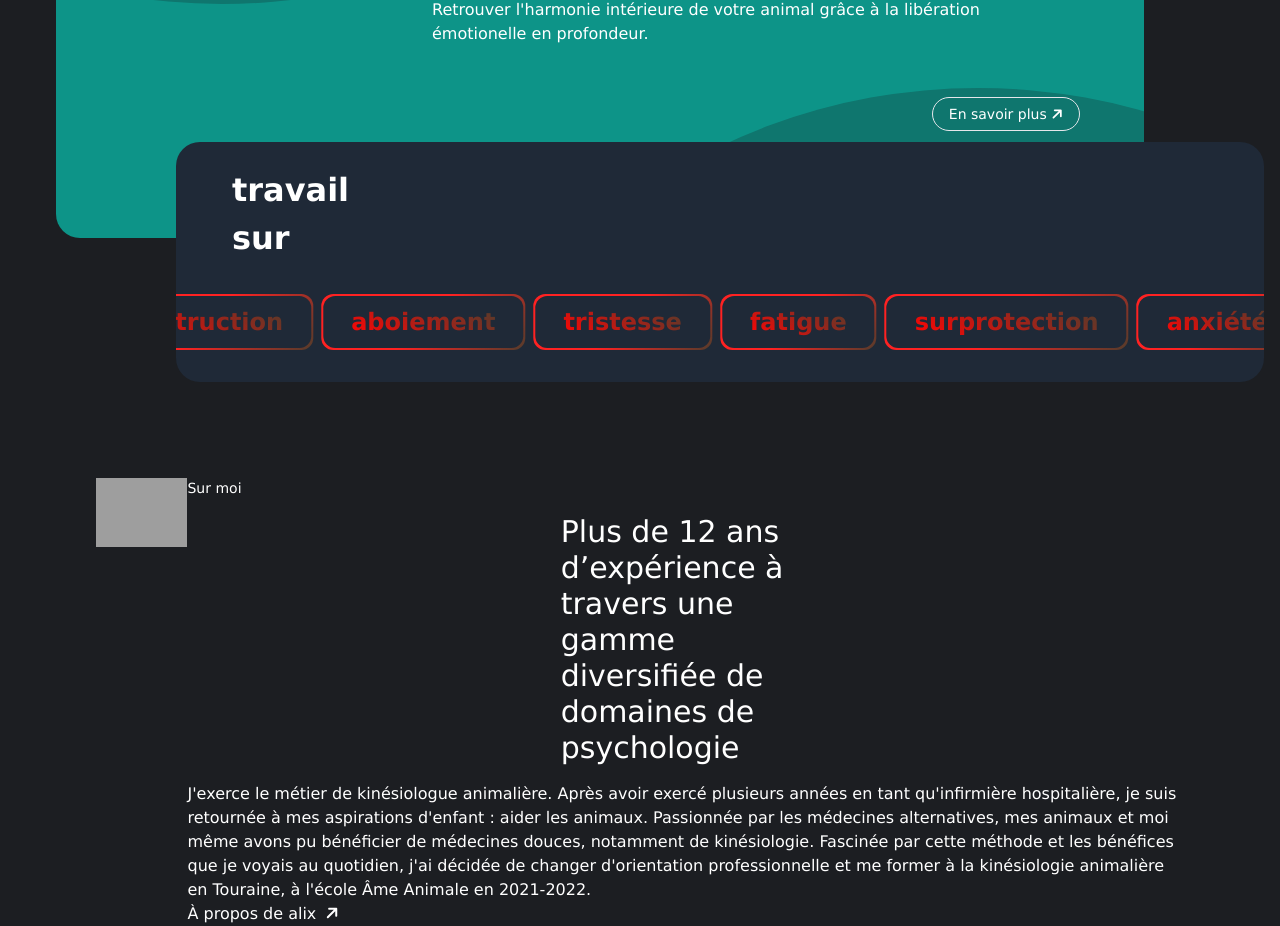
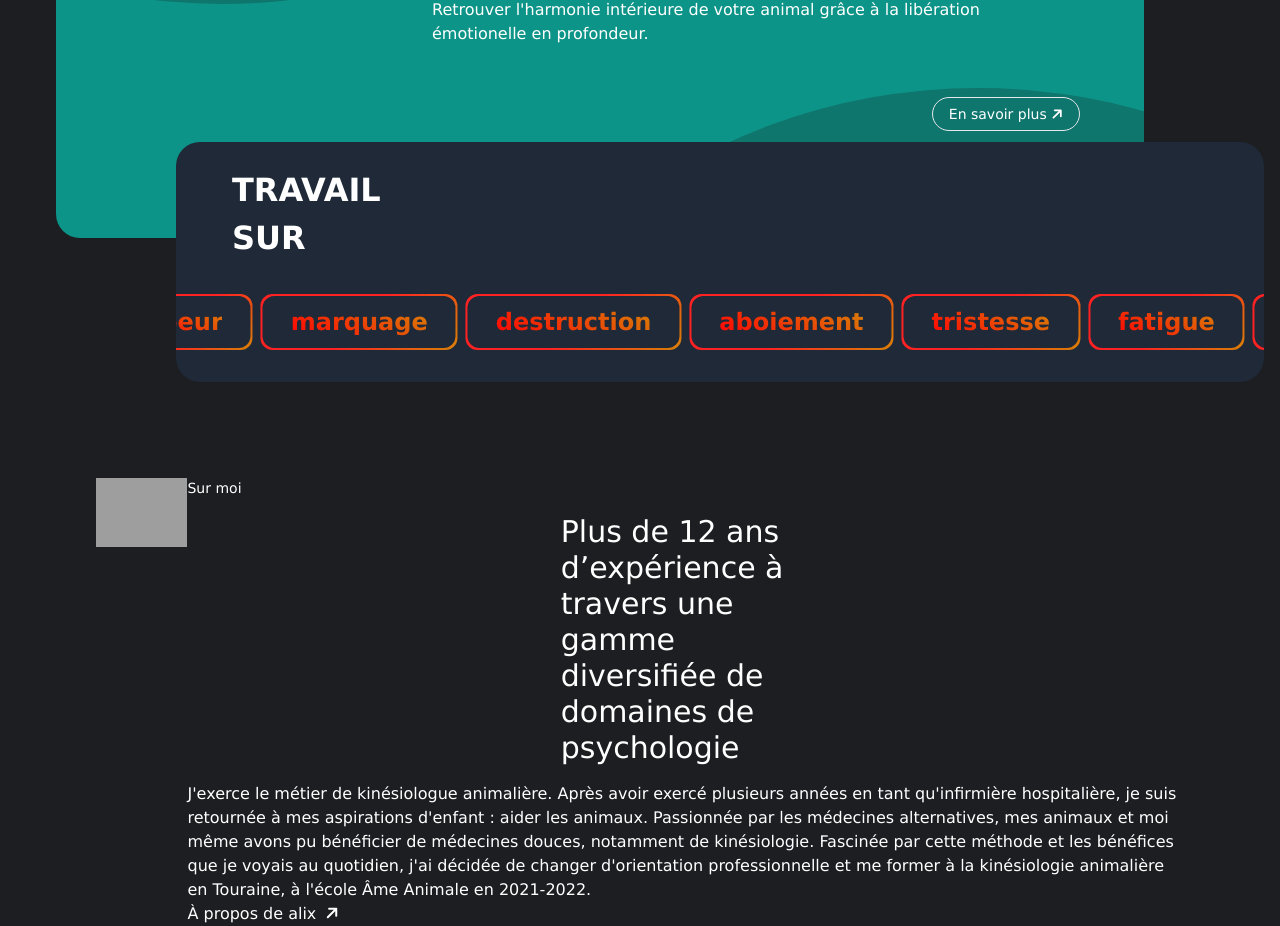
Before and after one commit to PilcodeurDev/kinesiologie_animaliere_25, a React (Vite) app in the folder frontend/: page / in a window 1280 px wide. Shown: the part 1096-2022 px from the top of the page. Built offline with nearby package versions, Linux system fonts and the light colour scheme; grey boxes are pictures that could not be loaded.

Commit message:
modification de la cliente validé: vitesse, mot et visibilité de l'affichage du slider

```diff
--- a/frontend/src/components/Home.jsx
+++ b/frontend/src/components/Home.jsx
@@ -14,7 +14,7 @@ export default function Home() {
     { word: "aboiement" },
     { word: "tristesse" },
     { word: "fatigue" },
-    { word: "surprotection" },
+    { word: "protection" },
   ];
 
   return (
@@ -55,8 +55,8 @@ export default function Home() {
           </div>
           {/* 2eme box */}
           <div className=" bg-gray-800 rounded-3xl relative h-60 left-20 -top-24 overflow-hidden z-10">
-            <h2 className=" px-14 pt-6 relative ">travail</h2>
-            <h2 className=" px-14 pb-8 relative ">sur</h2>
+            <h2 className=" px-14 pt-6 relative ">TRAVAIL</h2>
+            <h2 className=" px-14 pb-8 relative ">SUR</h2>
             {/* animation caroussel */}
             <div className="flex words-slide">
               {data.map((probleme) => (
--- a/frontend/src/components/css/Home.css
+++ b/frontend/src/components/css/Home.css
@@ -26,7 +26,7 @@
 }
 
 .border-linear-gradient {
-  background: linear-gradient(135deg, #ff2222 0% 50%, #e5710b44);
+  background: linear-gradient(135deg, #ff2222 0% 50%, #ed8b02e6);
 }
 
 .word_bg {
@@ -36,14 +36,14 @@
 .word {
   font-size: 1.5rem;
   font-weight: bold;
-  background: -webkit-linear-gradient(60deg, #ff0404, #e5710b44);
+  background: -webkit-linear-gradient(60deg, #ff0404, #ed8b02e6);
   -webkit-background-clip: text;
   -webkit-text-fill-color: transparent;
 }
 
 .words-slide {
   white-space: nowrap;
-  animation: slide 20s linear infinite;
+  animation: slide 18s linear infinite;
 }
 
 @keyframes slide {
@@ -51,6 +51,6 @@
     transform: translateX(0%);
   }
   100% {
-    transform: translateX(-247%);
+    transform: translateX(-118%);
   }
 }
```
